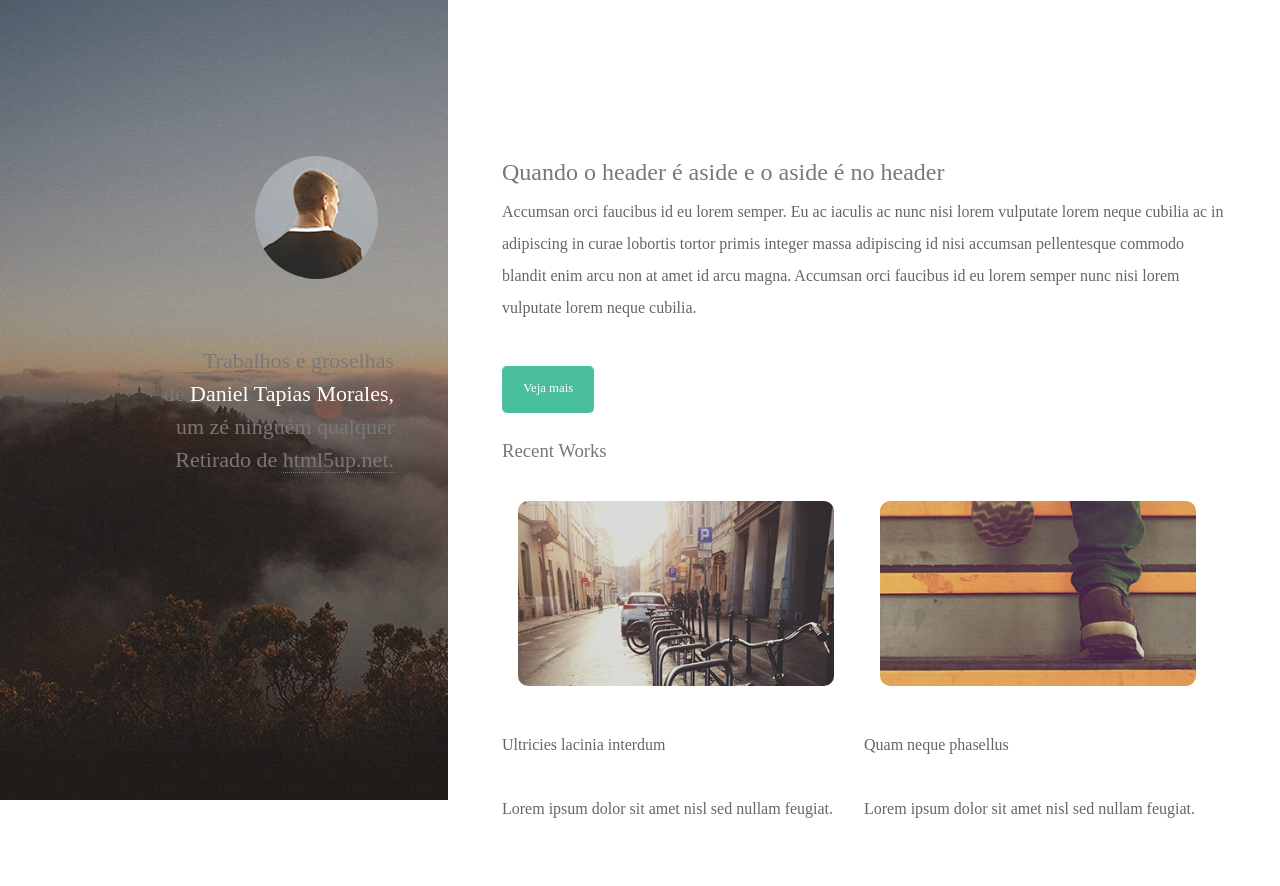
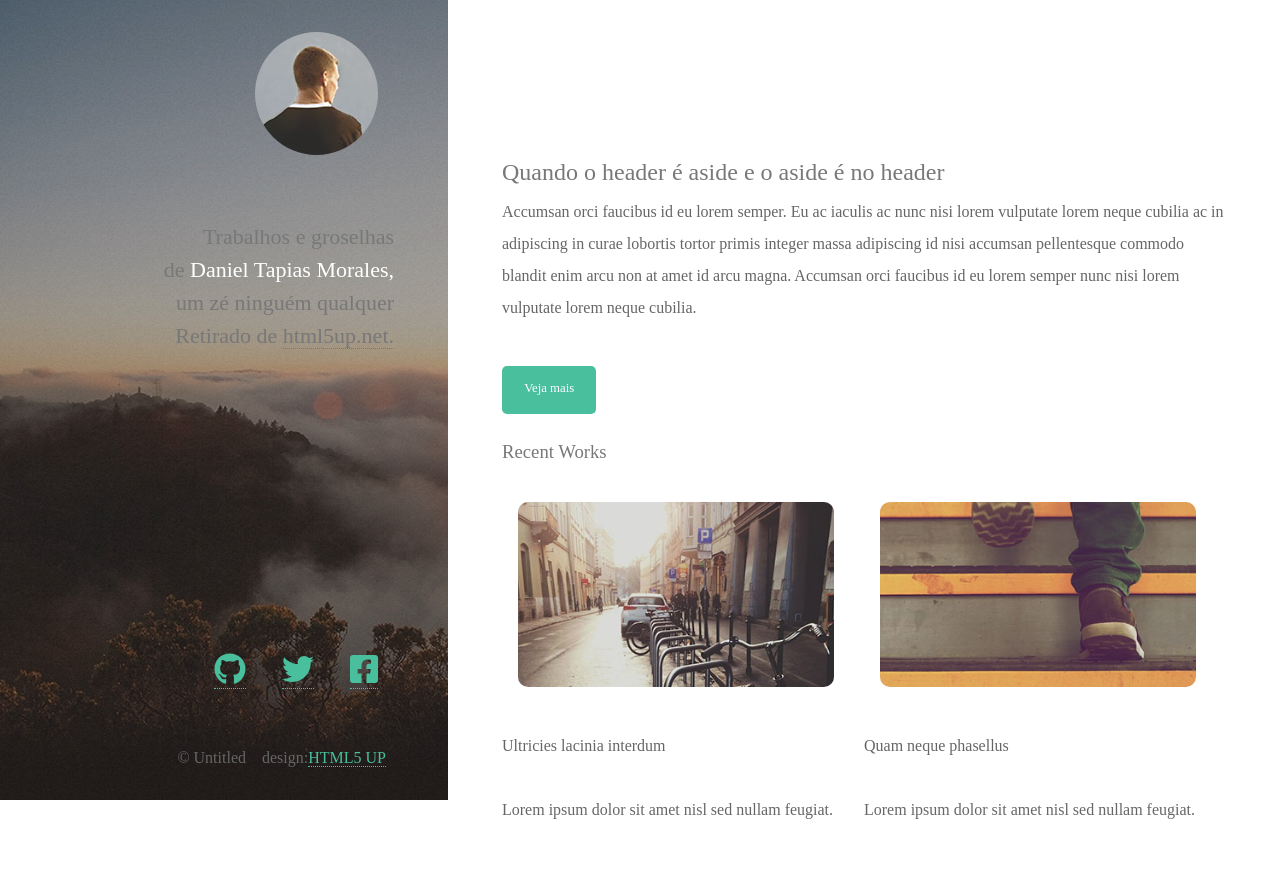
Before and after one commit to Mariosignorelli/projeto-udemy-master, a plain HTML site: page ProjetoStrata/index.html in a window 1280 px wide. Shown: the top 886 px of the page. Drawn offline with Linux system fonts and the light colour scheme.

Commit message:
atualizado 21-06-2020
iconis e footer

```diff
--- a/ProjetoStrata/_css/stylo.css
+++ b/ProjetoStrata/_css/stylo.css
@@ -145,12 +145,13 @@ overflow: auto;
     margin-left: 2%;
   }
 .main-header {
+
     position: fixed;
     top: 0;
     left: 0;
     height: 100%;
     width: 35%;
-    padding: 124px 54px 72px;
+    padding: 0px 54px 72px;
     box-sizing: border-box;
     background-image: url(../_css/overlay.png), url(../_css/bg.jpg);
     background-position: right top;
@@ -186,18 +187,24 @@ color: inherit;
     margin-top: 10px;
     display: inline-block;
     background-color: #49bf9d;
-    border: 2px solid #49bf9d;
+    border: 3px solid #49bf9d;
     color: white;
     padding: .75em 1.5em;
     border-radius: 5px;
     font-size: .8em;
- border-top: 25px;
- width: auto;
- transition: all .5s;
+    border-top: 25px;
+    width: auto;
+    transition: all .5s;
+    cursor: pointer;
+}
+.button-default:hover {
+    background-color: #82b4a6;
+    border-color: transparent;
 }
 .button-default-stroke:hover{
     color: #49bf9d;
     border-color: #49bf9d;
+    background-color: white;
 }
 .button-default-stroke {
     background-color: white;
@@ -276,4 +283,25 @@ overflow: hidden;
     float: left;
     margin-right: 5px;
     border-radius: 10px;
+}.main-footer {
+
+    position: fixed;
+    left: 0;
+    bottom: -70px;
+    width: 35%;
+    padding: 0 54px 72px 0;
+    box-sizing: border-box;
+    text-align: right;
+
 }
+.ul-icons li {
+    display: inline-block;
+    list-style-type: none;
+    font-size: 2em;
+
+}
+.copyright li {
+display: inline-block;
+left: 0;
+
+}
--- a/ProjetoStrata/index.html
+++ b/ProjetoStrata/index.html
@@ -380,6 +380,15 @@ alert(oi);
 
 </main>
 <script src="https://cdnjs.cloudflare.com/ajax/libs/font-awesome/5.12.0-2/js/all.min.js"></script>
-<footer class="main-footer"></footer>
+<footer class="main-footer">
+    <ul class="ul-icons">
+        <li><a href="#" class="iconis-link"><i class="fab fa-github"></i></a></li>
+        <li><a href="#" class="iconis-link"><i class="fab fa-twitter"></i></a></li>
+        <li><a href="#" class="iconis-link"><i class="fab fa-facebook-square"></i></a></li>
+    </ul>
+    <ul class="copyright">
+        <li>&copy; Untitled</li><li>design:<a href="http://html5.net">HTML5 UP</a></li>
+    </ul>
+</footer>
 </body>
 </html>
```
